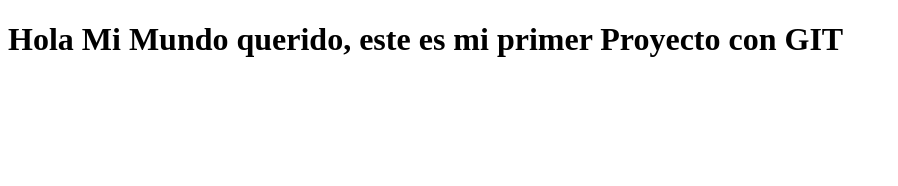
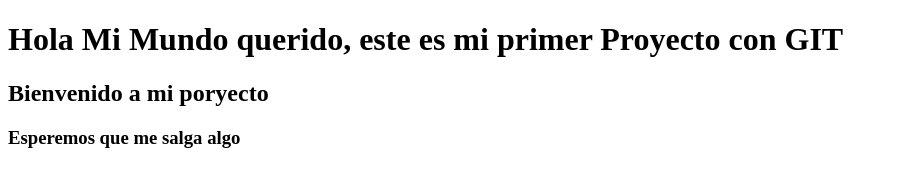
Before and after one commit to Ova234/primer_repositorio_desde_clase_2, a plain HTML site: page index.html in a window 1280 px wide. Shown: the whole page, without its empty margins (0-898 px from the left). Drawn offline with Linux system fonts and the light colour scheme.

Commit message:
Modificacion Index

```diff
--- a/index.html
+++ b/index.html
@@ -7,6 +7,7 @@
 </head>
 <body>
     <h1>Hola Mi Mundo querido, este es mi primer Proyecto con GIT</h1>
-
+    <h2>Bienvenido a mi poryecto</h2>
+    <h3>Esperemos que me salga algo</h3>
 </body>
 </html>
```
